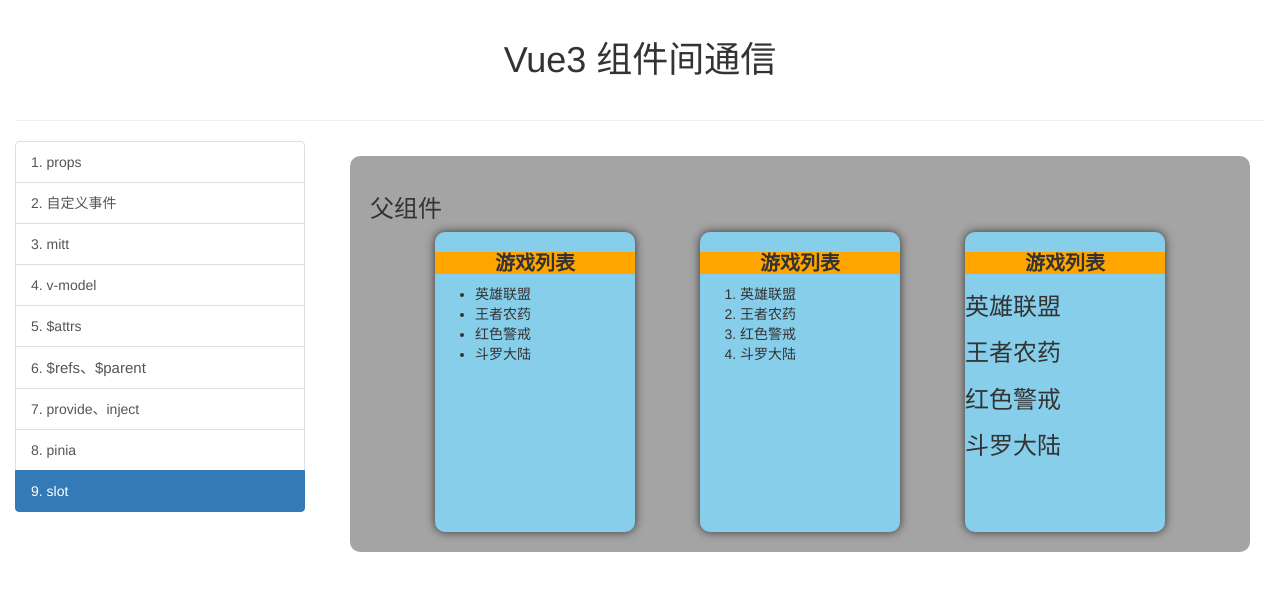
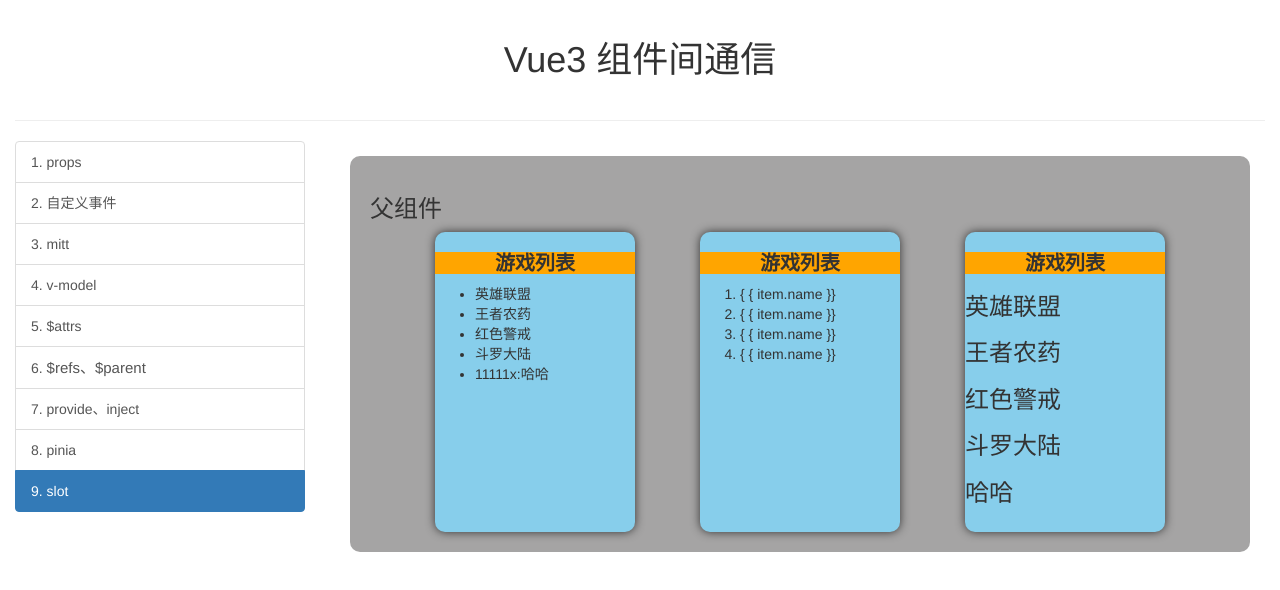
Before and after one commit to PlumDong/vue3-shangguigu-2023, a Vue app: page /slot in a window 1280 px wide. Shown: the top 590 px of the page. Built offline with nearby package versions, Linux system fonts and the light colour scheme.

Commit message:
组件通信-09_slot

```diff
--- a/src/pages/09_slot_作用域插槽/Father.vue
+++ b/src/pages/09_slot_作用域插槽/Father.vue
@@ -8,7 +8,9 @@
             <li v-for="y in params.youxi" :key="y.id">
               {{ y.name }}
             </li>
+            <li >11111x:{{params.x}}</li>
           </ul>
+
         </template>
       </Game>
 
@@ -16,15 +18,16 @@
         <template v-slot="params">
           <ol>
             <li v-for="item in params.youxi" :key="item.id">
-              {{ item.name }}
+              { { item.name }}
             </li>
           </ol>
         </template>
       </Game>
 
       <Game>
-        <template #default="{youxi}">
+        <template #default="{youxi,x}">
           <h3 v-for="g in youxi" :key="g.id">{{ g.name }}</h3>
+          <h3 >{{x}}</h3>
         </template>
       </Game>
 
--- a/src/router/index.ts
+++ b/src/router/index.ts
@@ -7,7 +7,7 @@ import AttrsListeners from '@/pages/05_$attrs/Father.vue'
 import RefChildrenParent from '@/pages/06_$refs-$parent/Father.vue'
 import ProvideInject from '@/pages/07_provide-inject/Father.vue'
 import Pinia from '@/pages/08_pinia/Father.vue'
-import Slot from '@/pages/09_slot/Father.vue'
+import Slot from '@/pages/09_slot_作用域插槽/Father.vue'
 
 export default createRouter({
 	history: createWebHistory(),
```
Also changed, not shown: src/pages/09_slot_具名插槽/Father.vue (line endings or trailing spaces).
